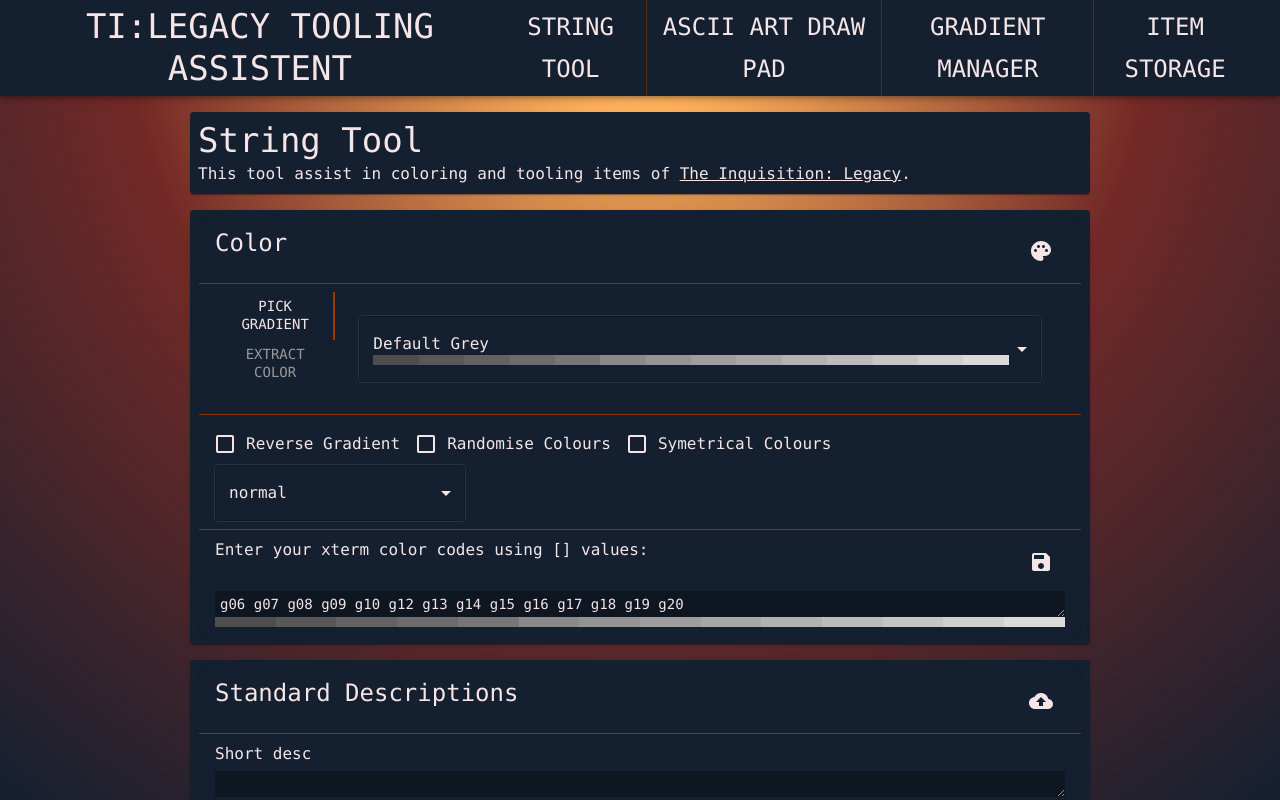
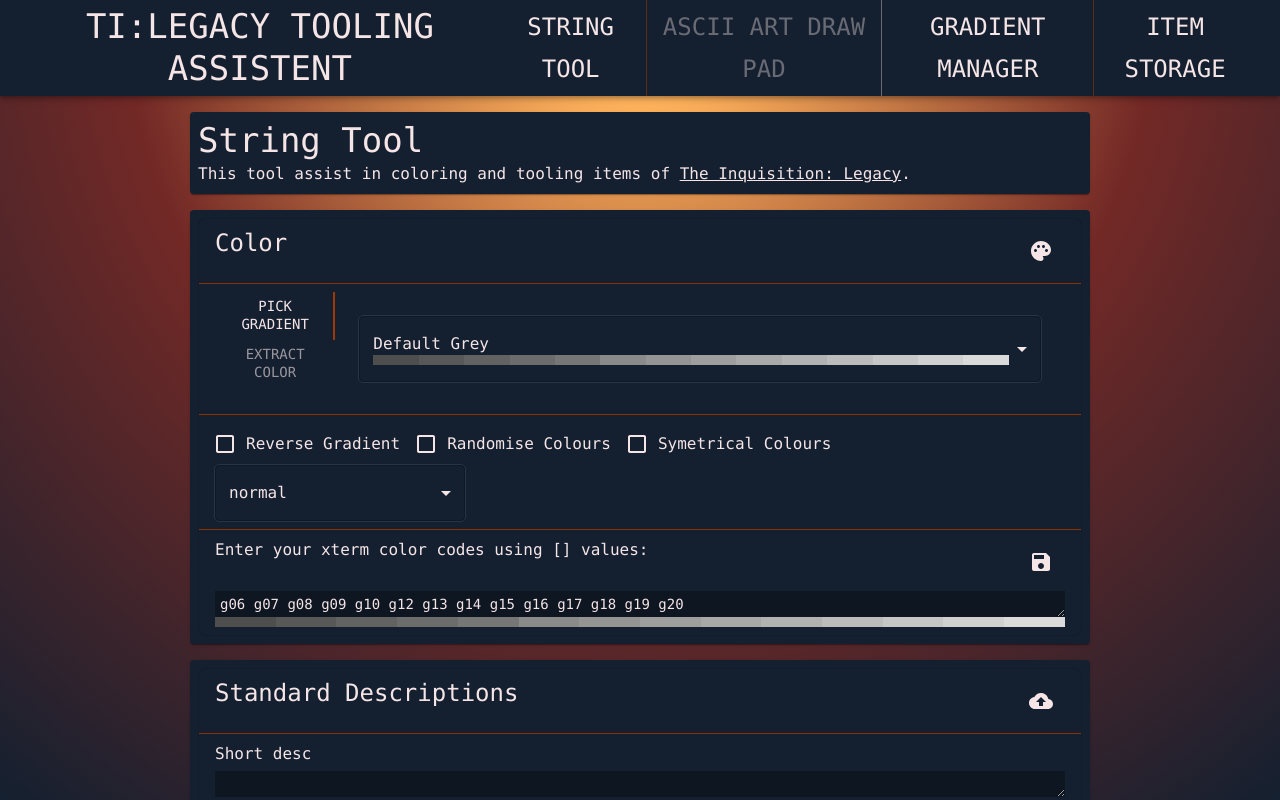
Before and after one commit to CaptorRaptor/ti-tooling-assistant, a React (Create React App) app: page / in a window 1280 px wide. Shown: the top 800 px of the page. Built offline with nearby package versions, Linux system fonts and the light colour scheme.

Commit message:
disabled ascii art pad

```diff
--- a/src/App.tsx
+++ b/src/App.tsx
@@ -111,6 +111,7 @@
                     },
                     {
                         name: 'ASCII Art Draw Pad',
+                        disabled: true,
                         content: <ASCIIArtPage
                             isLoading={loading}
                             value={state.asciiArtState}
--- a/src/components/ui/composites/drawer-app-bar.tsx
+++ b/src/components/ui/composites/drawer-app-bar.tsx
@@ -19,7 +19,7 @@
     title: string;
     value: number;
     onChange: (value: number) => void;
-    children: {name:string, content: React.ReactNode}[];
+    children: {name:string, content: React.ReactNode, disabled?:boolean}[];
 };
 
 const drawerWidth = 240;
@@ -45,7 +45,16 @@
             <List>
             {children.map((item, i) => (
                 <ListItem key={item.name+'-drawer-entry'} disablePadding>
-                    <ListItemButton sx={{ textAlign: 'center' }} onClick={()=>handleChange(i)}>
+                    <ListItemButton
+                        sx={{
+                            textAlign: 'center',
+                            color: 'text.primary',
+                            bgcolor: 'primary.main',
+                            '&:hover':{ bgcolor: 'secondary.main'}
+                        }}
+                        onClick={()=> handleChange(i)}
+                        disabled={item.disabled}
+                    >
                         <ListItemText primary={item.name} />
                     </ListItemButton>
                 </ListItem>
@@ -79,7 +88,17 @@
                         <Box sx={{ display: { xs: 'none', sm: 'none', md: 'block' } }}>
                             <ButtonGroup variant="text" aria-label="Basic button group" color='secondary'>
                                 {children.map((item, i) => (
-                                        <Button key={item.name+'-button'} sx={{ fontSize:'150%', color: 'text.primary', bgcolor: 'primary.main', '&:hover':{ bgcolor: 'secondary.main'} }} onClick={()=>handleChange(i)}>
+                                        <Button
+                                            key={item.name+'-button'}
+                                            sx={{
+                                                fontSize:'150%',
+                                                color: 'text.primary',
+                                                bgcolor: 'primary.main',
+                                                '&:hover':{ bgcolor: 'secondary.main'}
+                                            }}
+                                            onClick={()=>handleChange(i)}
+                                            disabled={item.disabled}
+                                        >
                                             {item.name}
                                         </Button>
                                 ))}
--- a/src/components/ui/theme.ts
+++ b/src/components/ui/theme.ts
@@ -21,6 +21,9 @@
             default: '#142030',
             paper: '#142030'
         },
+        action:{
+            disabled:'#f5e5e661'
+        }
     },
     typography:{
         fontFamily: '"Space Mono", Monaco, monospace',
@@ -38,7 +41,7 @@
                 variant: 'contained',
                 sx: {
                     width:'fit-content',
-                    fontSize:'inherit'
+                    fontSize:'inherit',
                 },
             },
         },
```
